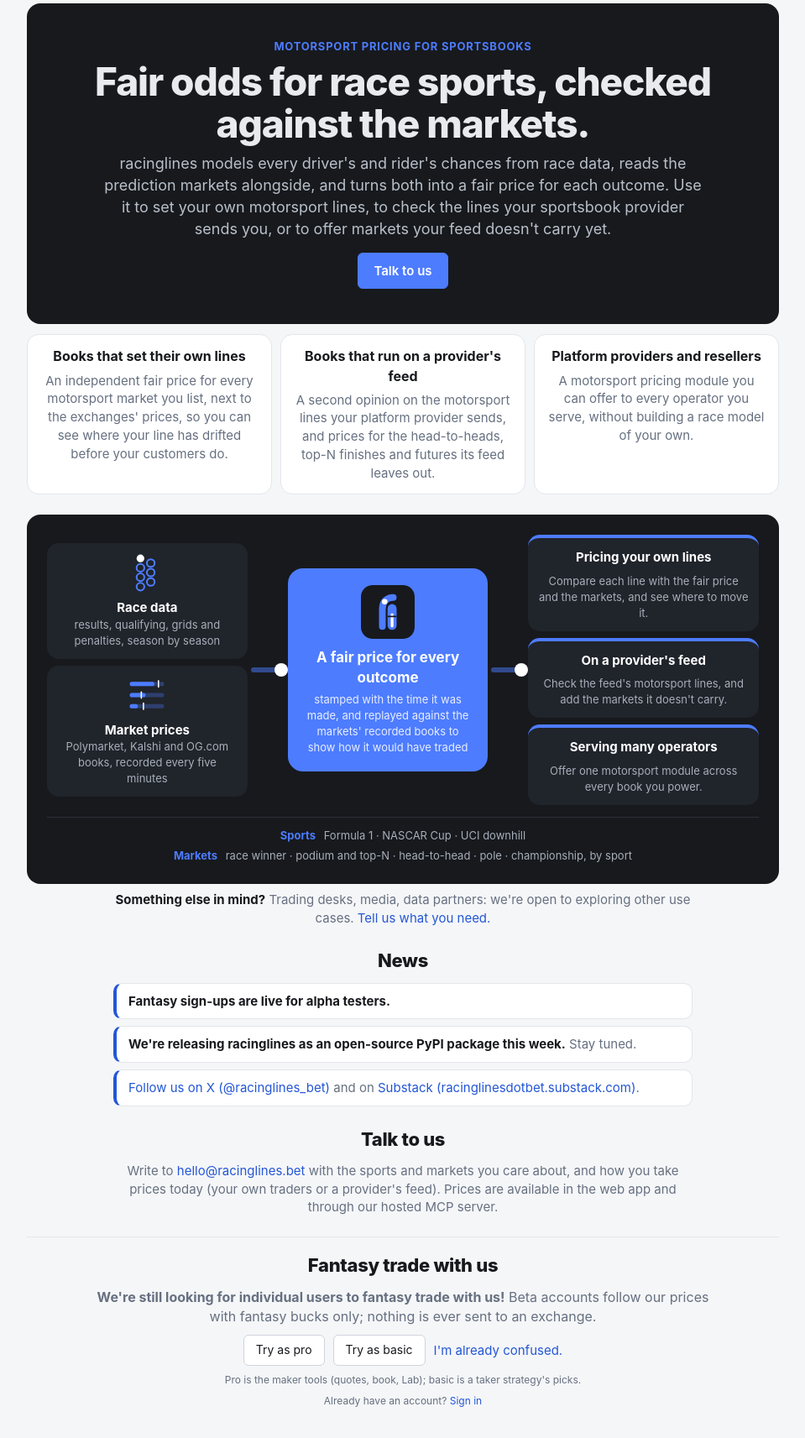
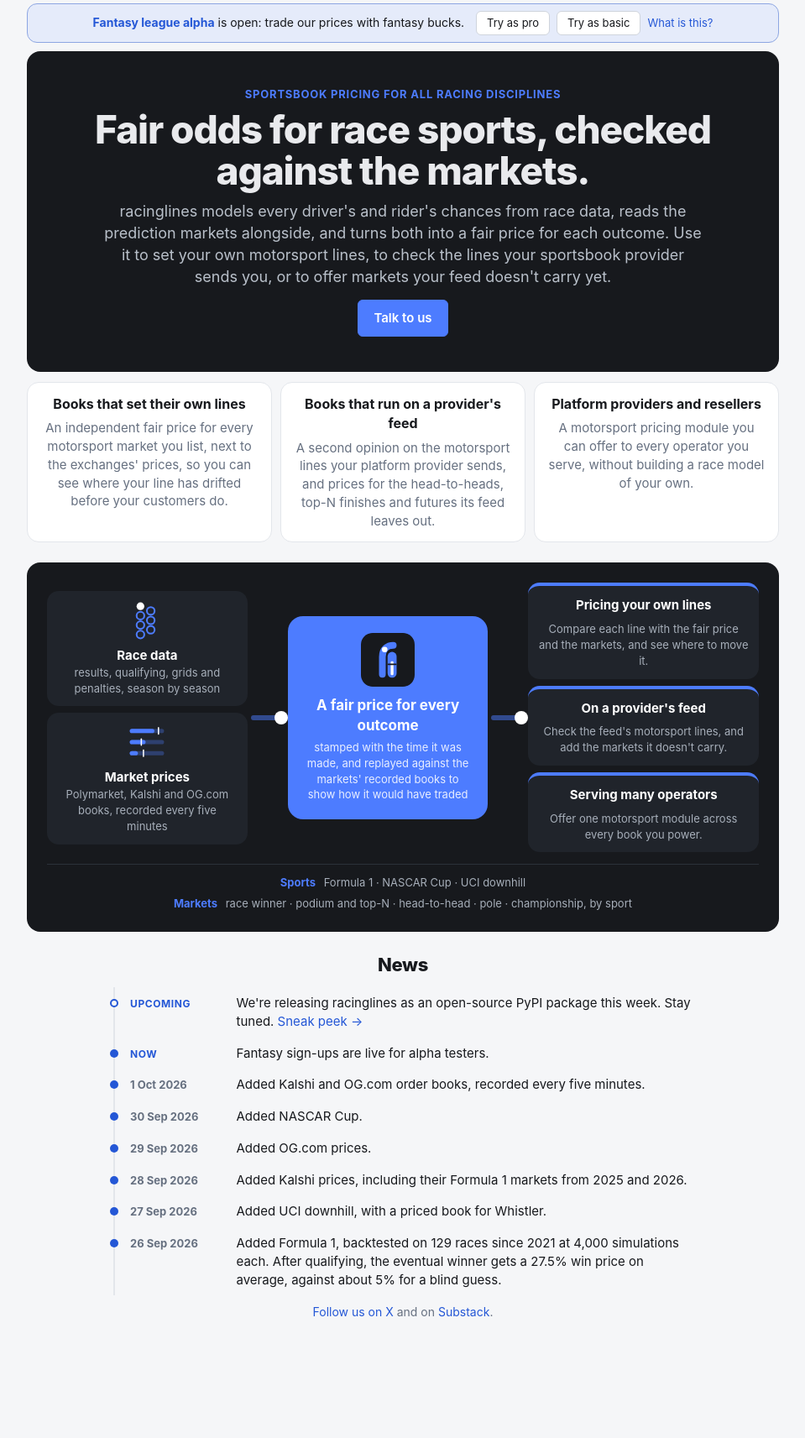
Before and after one commit to lalligagger/racinglines-public, a FastAPI app: page /login in a window 1280 px wide. Shown: the part 52-1765 px from the top of the page at 84% size, without its empty margins (160-1119 px from the left). After the commit the page ends 1621 px from the top, so only its background shows below. Run offline with FastAPI, Linux system fonts and the light colour scheme; parts of the project's set-up code (start-up, migrations or seed data) failed here and were passed over.

Commit message:
[app] Landing round 2: fantasy alpha strip, dated news feed, fewer blocks (#143)
* [app] Hide MotoGP from users for the Alpha: one schema switch, [sport] audience = "admin" (admins still see it; nothing deleted)

Co-Authored-By: Claude Opus 5.5 <noreply@anthropic.com>
Claude-Session: https://claude.ai/code/session_01KUMbQXC9fiAAsnYF61ucaa

* One gate for the sport audience: sports.is_public(code, user), shared by the web app and the MCP tools (None = internal caller)

Co-Authored-By: Claude Opus 5.5 <noreply@anthropic.com>
Claude-Session: https://claude.ai/code/session_01KUMbQXC9fiAAsnYF61ucaa

* test_strategy_pick: tune and roll a taker (T3), and check a maker pick is refused; makers closed to users since #129 (the same change as #131's)

Co-Authored-By: Claude Opus 5.5 <noreply@anthropic.com>
Claude-Session: https://claude.ai/code/session_01KUMbQXC9fiAAsnYF61ucaa

* Audience follow-ups from Core's review: no hidden-sport jobs in Lab Jobs (their logs carry P&L), no hidden-sport races in /book/quotes, and its race_id guarded on quotes, generate and the sheet

Co-Authored-By: Claude Opus 5.5 <noreply@anthropic.com>
Claude-Session: https://claude.ai/code/session_01KUMbQXC9fiAAsnYF61ucaa

* Email popup says why we ask (confirming a password reset is really you, the odd fantasy update) and stays skippable

Co-Authored-By: Claude Opus 5.5 <noreply@anthropic.com>
Claude-Session: https://claude.ai/code/session_01KUMbQXC9fiAAsnYF61ucaa

* Landing: sign-in moves to its own page (/signin, the form still posts to /login), and a News section under the infographic (alpha sign-ups, the PyPI release, X and Substack)

Co-Authored-By: Claude Opus 5.5 <noreply@anthropic.com>
Claude-Session: https://claude.ai/code/session_01KUMbQXC9fiAAsnYF61ucaa

* Landing round 2: fantasy alpha as one strip above the hero, new eyebrow, no 'Something else' or 'Talk to us' blocks, and a dated news feed (upcoming PyPI release, sports and exchanges by the date the project history states)

Co-Authored-By: Claude Opus 5.5 <noreply@anthropic.com>
Claude-Session: https://claude.ai/code/session_01KUMbQXC9fiAAsnYF61ucaa

* Landing news: social links without raw handles, a /term sneak peek on the PyPI item, F1 backtest figures (run 931: 129 races since 2021), Kalshi item says it is their F1 markets from 2025-26

Co-Authored-By: Claude Opus 5.5 <noreply@anthropic.com>
Claude-Session: https://claude.ai/code/session_01KUMbQXC9fiAAsnYF61ucaa

---------

Co-authored-by: Claude <noreply@anthropic.com>

```diff
--- a/racinglines/web/static/style.css
+++ b/racinglines/web/static/style.css
@@ -443,8 +443,6 @@ a.button.primary:hover { filter: brightness(1.08); color: #fff; }
 .lp-card { background: var(--card); border: 1px solid var(--line); border-radius: 14px; padding: 14px; }
 .lp-card h2 { font-size: 16px; margin: 0 0 6px; } .lp-card p { color: var(--muted); margin: 0; }
 .lp-section { margin: 24px 0 0; } .lp-h { font-size: 22px; letter-spacing: -.015em; font-weight: 800; margin: 0 0 10px; }
-.lp-open, .lp-contact p, .lp-beta { max-width: 46em; color: var(--muted); margin-left: auto; margin-right: auto; }
-.lp-open b { color: var(--fg); }
 /* the business-case infographic: inputs, the engine, three ways to use it; stacks on a phone */
 .biz { margin: 0; background: #17191d; color: #e9eaed; border-radius: 16px; padding: clamp(14px, 2.5vw, 24px);
   display: grid; grid-template-columns: 1fr 40px 1fr 40px 1.15fr; align-items: center; gap: 0 4px; }
@@ -461,17 +459,24 @@ a.button.primary:hover { filter: brightness(1.08); color: #fff; }
 .biz-link i::after { content: ""; position: absolute; right: -4px; top: -5px; width: 16px; height: 16px; border-radius: 50%; background: #fff; }
 .biz-foot { grid-column: 1 / -1; display: flex; justify-content: center; flex-wrap: wrap; gap: 6px 22px; margin-top: 14px; padding-top: 12px; border-top: 1px solid #2c313a; }
 .biz-foot span { font-size: 13px; } .biz-foot b { display: inline; color: #4d7cff; margin-right: 6px; font-size: 13px; }
-/* News (owner, 2026-10-12): short lines under the infographic */
-.lp-news ul { list-style: none; padding: 0; margin: 0 auto; max-width: 46em; display: grid; gap: 8px; text-align: left; }
-.lp-news li { background: var(--card); border: 1px solid var(--line); border-left: 4px solid var(--accent); border-radius: 10px; padding: 10px 14px; color: var(--muted); }
-.lp-news li b { color: var(--fg); }
-.lp-account { border-top: 1px solid var(--line); padding-top: 18px; }
-.lp-beta { font-size: 16px; }
-.lp-actions { display: flex; justify-content: center; flex-wrap: wrap; align-items: center; gap: 10px; margin: 10px 0 4px; }
+/* the news feed (owner, 2026-10-12): dated items, newest first, an upcoming one on top */
+.lp-feed { list-style: none; padding: 0; margin: 0 auto; max-width: 46em; text-align: left; border-left: 2px solid var(--line); }
+.lp-feed li { position: relative; display: grid; grid-template-columns: 7.5em 1fr; gap: 2px 14px; align-items: baseline; padding: 8px 0 8px 18px; }
+.lp-feed li::before { content: ""; position: absolute; left: -6px; top: 14px; width: 10px; height: 10px; border-radius: 50%; background: var(--accent); }
+.lp-feed li.upcoming::before { background: var(--bg, #fff); border: 2px solid var(--accent); width: 6px; height: 6px; }
+.lp-feed time, .lp-tag { font-size: 13px; font-weight: 700; color: var(--muted); white-space: nowrap; }
+.lp-tag { color: var(--accent); text-transform: uppercase; letter-spacing: .05em; font-size: 12px; }
+.lp-feed p { margin: 0; }
+.lp-follow { max-width: 46em; margin: 10px auto 0; color: var(--muted); font-size: 14px; }
+/* the fantasy-alpha strip above the hero (owner, 2026-10-12): one short highlighted row */
+.lp-alpha { display: flex; align-items: center; justify-content: center; flex-wrap: wrap; gap: 6px 14px; margin: 4px 0 10px;
+  padding: 8px 14px; border-radius: 12px; background: color-mix(in srgb, var(--accent) 12%, var(--card)); border: 1px solid color-mix(in srgb, var(--accent) 45%, var(--line)); }
+.lp-alpha p { margin: 0; font-size: 14px; } .lp-alpha b { color: var(--accent); }
+.lp-actions { display: flex; justify-content: center; flex-wrap: wrap; align-items: center; gap: 8px; margin: 0; }
 .lp-actions form { margin: 0; }
 /* the demo buttons are no bigger than the sign-up link (owner, 2026-10-08) */
-.lp-actions a.button, .lp-actions button { padding: 7px 14px; font-size: 14px; border-radius: 6px; line-height: 1.45; }
-.lp-account .hint { color: var(--muted); font-size: 12px; }
+.lp-actions a.button, .lp-actions button { padding: 4px 12px; font-size: 13px; border-radius: 6px; line-height: 1.45; }
+.lp-actions > a:not(.button) { font-size: 13px; }
 @media (max-width: 760px) {
   .landing { padding-left: 14px; padding-right: 14px; padding-bottom: 20px; }
   .lp-hero { border-radius: 14px; padding: 22px 16px; }
@@ -480,7 +485,7 @@ a.button.primary:hover { filter: brightness(1.08); color: #fff; }
   .biz { grid-template-columns: 1fr; gap: 0; padding: 12px; }
   .biz-link { height: 26px; } .biz-link i { width: 6px; height: 100%; } .biz-link i::after { right: -5px; top: auto; bottom: -4px; }
   .biz-foot { gap: 8px; margin-top: 10px; padding-top: 10px; }
-  .lp-account { padding-top: 14px; }
+  .lp-feed li { grid-template-columns: 1fr; }
 }
 
 /* ---- /term: recorded CLI runs (templates/term.html) ---- */
--- a/racinglines/web/templates/login.html
+++ b/racinglines/web/templates/login.html
@@ -1,17 +1,27 @@
 {% extends "base_public.html" %}
-{% block title %}racinglines · motorsport pricing for sportsbooks{% endblock %}
+{% block title %}racinglines · sportsbook pricing for all racing disciplines{% endblock %}
 {% block main_class %}landing{% endblock %}
 {% block content %}
-{# The signed-out landing page (owner, 2026-10-08): the business case first, then news, then the fantasy-trading beta
-   (sign up, try the demo). Signing in has its own page, /signin (owner, 2026-10-12). No sportsbook, operator or
-   provider is named here. #}
+{# The signed-out landing page (owner, 2026-10-08; reworked 2026-10-12): a one-line fantasy-alpha strip (sign up, try
+   the demo), the business case, then a dated news feed. Signing in has its own page, /signin. No sportsbook, operator
+   or provider is named here. #}
 <header class="lp-top">
   <a class="lp-brand" href="/login"><img src="/static/brand/logo.svg" alt="" width="32" height="32"><span>racing<b>lines</b></span></a>
   <a class="lp-signin-link" href="/signin{{ '?next=' ~ next|urlencode if next and next != '/' }}">Sign in</a>
 </header>
 
+<section id="account" class="lp-alpha" aria-label="Fantasy league alpha">
+  <p><b>Fantasy league alpha</b> is open: trade our prices with fantasy bucks.</p>
+  <div class="lp-actions">{% if signup_on() %}<a class="button primary" href="/signup">Sign up</a>{% endif %}
+    <form method="post" action="/login"><input type="hidden" name="username" value="maker"><input type="hidden" name="password" value="password"><input type="hidden" name="next" value="{{ next }}">
+      <button title="Model fair prices, quote markets, run every strategy, backtest and replay in the Lab">Try as pro</button></form>
+    <form method="post" action="/login"><input type="hidden" name="username" value="taker"><input type="hidden" name="password" value="password"><input type="hidden" name="next" value="{{ next }}">
+      <button title="Follow a taker strategy's calls on the open markets, no model numbers">Try as basic</button></form>
+    <a href="/racinglines101">What is this?</a></div>
+</section>
+
 <section class="lp-hero">
-  <p class="lp-eyebrow">Motorsport pricing for sportsbooks</p>
+  <p class="lp-eyebrow">Sportsbook pricing for all racing disciplines</p>
   <h1>Fair odds for race sports, checked against the markets.</h1>
   <p class="lp-lede">racinglines models every driver's and rider's chances from race data, reads the prediction
     markets alongside, and turns both into a fair price for each outcome. Use it to set your own motorsport lines, to
@@ -60,39 +70,29 @@
       <span><b>Markets</b> race winner · podium and top-N · head-to-head · pole · championship, by sport</span>
     </figcaption>
   </figure>
-  <p class="lp-open"><b>Something else in mind?</b> Trading desks, media, data partners: we're open to exploring other
-    use cases. <a href="mailto:{{ support }}?subject=racinglines%20use%20case">Tell us what you need.</a></p>
 </section>
 
+{# The news feed, newest first; an undated item ("Upcoming", "Now") carries a tag instead. Each date is the earliest
+   one the project history states: F1 docs/f1-roadmap.md (F1-0 done 2026-09-26), downhill the Whistler book
+   (2026-09-27), Kalshi and OG.com docs/data-changes.md (2026-09-28, 2026-09-29, 2026-10-01), NASCAR the roadmap's
+   decision log and docs/data-changes.md (2026-09-30). The F1 backtest figures are run 931 in docs/f1-evaluation.md. #}
+{% set news = [
+  ("", "Upcoming", "We're releasing racinglines as an open-source PyPI package this week. Stay tuned.", "/term", "Sneak peek"),
+  ("", "Now", "Fantasy sign-ups are live for alpha testers."),
+  ("2026-10-01", "1 Oct 2026", "Added Kalshi and OG.com order books, recorded every five minutes."),
+  ("2026-09-30", "30 Sep 2026", "Added NASCAR Cup."),
+  ("2026-09-29", "29 Sep 2026", "Added OG.com prices."),
+  ("2026-09-28", "28 Sep 2026", "Added Kalshi prices, including their Formula 1 markets from 2025 and 2026."),
+  ("2026-09-27", "27 Sep 2026", "Added UCI downhill, with a priced book for Whistler."),
+  ("2026-09-26", "26 Sep 2026", "Added Formula 1, backtested on 129 races since 2021 at 4,000 simulations each. After qualifying, the eventual winner gets a 27.5% win price on average, against about 5% for a blind guess.")
+] %}
 <section id="news" class="lp-section lp-news">
   <h2 class="lp-h">News</h2>
-  <ul>
-    <li><b>Fantasy sign-ups are live for alpha testers.</b>{% if signup_on() %} <a href="#account">Join the alpha.</a>{% endif %}</li>
-    <li><b>We're releasing racinglines as an open-source PyPI package this week.</b> Stay tuned.</li>
-    <li><a href="https://x.com/racinglines_bet" rel="noopener" target="_blank">Follow us on X (@racinglines_bet)</a>
-      and on <a href="https://racinglinesdotbet.substack.com" rel="noopener" target="_blank">Substack (racinglinesdotbet.substack.com)</a>.</li>
-  </ul>
-</section>
-
-<section id="contact" class="lp-section lp-contact">
-  <h2 class="lp-h">Talk to us</h2>
-  <p>Write to <a href="mailto:{{ support }}">{{ support }}</a> with the sports and markets you care about, and how you
-    take prices today (your own traders or a provider's feed). Prices are available in the web app and through our
-    hosted MCP server.</p>
-</section>
-
-<section id="account" class="lp-section lp-account">
-  <h2 class="lp-h">Fantasy trade with us</h2>
-  <p class="lp-beta"><b>We're still looking for individual users to fantasy trade with us!</b> Beta accounts follow our
-    prices with fantasy bucks only; nothing is ever sent to an exchange.</p>
-  <div class="lp-actions">{% if signup_on() %}<a class="button primary" href="/signup">Sign up</a>{% endif %}
-    <form method="post" action="/login"><input type="hidden" name="username" value="maker"><input type="hidden" name="password" value="password"><input type="hidden" name="next" value="{{ next }}">
-      <button title="Model fair prices, quote markets, run every strategy, backtest and replay in the Lab">Try as pro</button></form>
-    <form method="post" action="/login"><input type="hidden" name="username" value="taker"><input type="hidden" name="password" value="password"><input type="hidden" name="next" value="{{ next }}">
-      <button title="Follow a taker strategy's calls on the open markets, no model numbers">Try as basic</button></form>
-    <a href="/racinglines101">I'm already confused.</a></div>
-  <p class="hint">Pro is the maker tools (quotes, book, Lab); basic is a taker strategy's picks.</p>
-
-  <p class="hint">Already have an account? <a href="/signin{{ '?next=' ~ next|urlencode if next and next != '/' }}">Sign in</a></p>
+  <ol class="lp-feed">
+    {% for row in news %}{% set day, label, text = row[0], row[1], row[2] %}{% set href, link = (row[3], row[4]) if row|length > 3 else ("", "") %}<li{% if label == "Upcoming" %} class="upcoming"{% endif %}>{% if day %}<time datetime="{{ day }}">{{ label }}</time>{% else %}<span class="lp-tag">{{ label }}</span>{% endif %}<p>{{ text }}{% if href %} <a href="{{ href }}">{{ link }} →</a>{% endif %}</p></li>
+    {% endfor %}
+  </ol>
+  <p class="lp-follow"><a href="https://x.com/racinglines_bet" rel="noopener" target="_blank">Follow us on X</a>
+    and on <a href="https://racinglinesdotbet.substack.com" rel="noopener" target="_blank">Substack</a>.</p>
 </section>
 {% endblock %}
```
Also changed, not shown: docs/webapp.md (+8 -7 lines), tests/test_ui_pass_d.py (+18 -1 lines).
